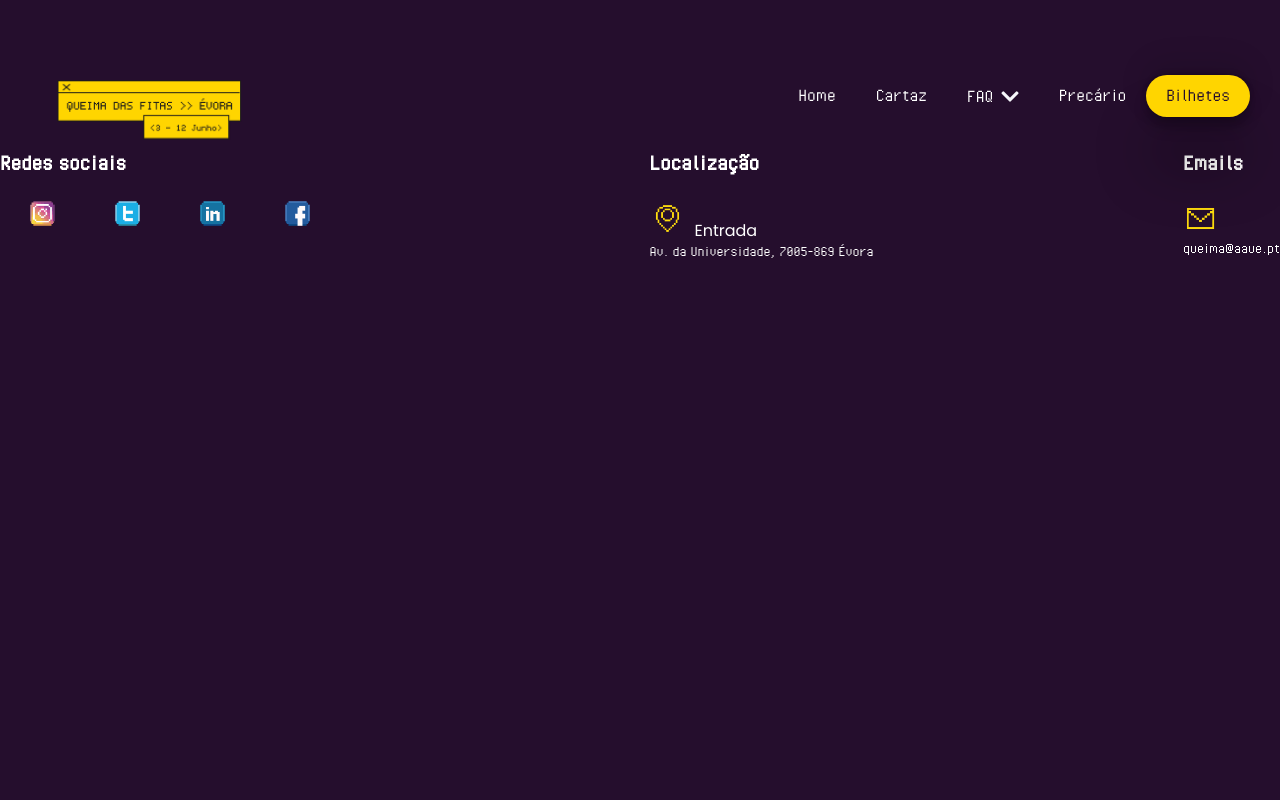
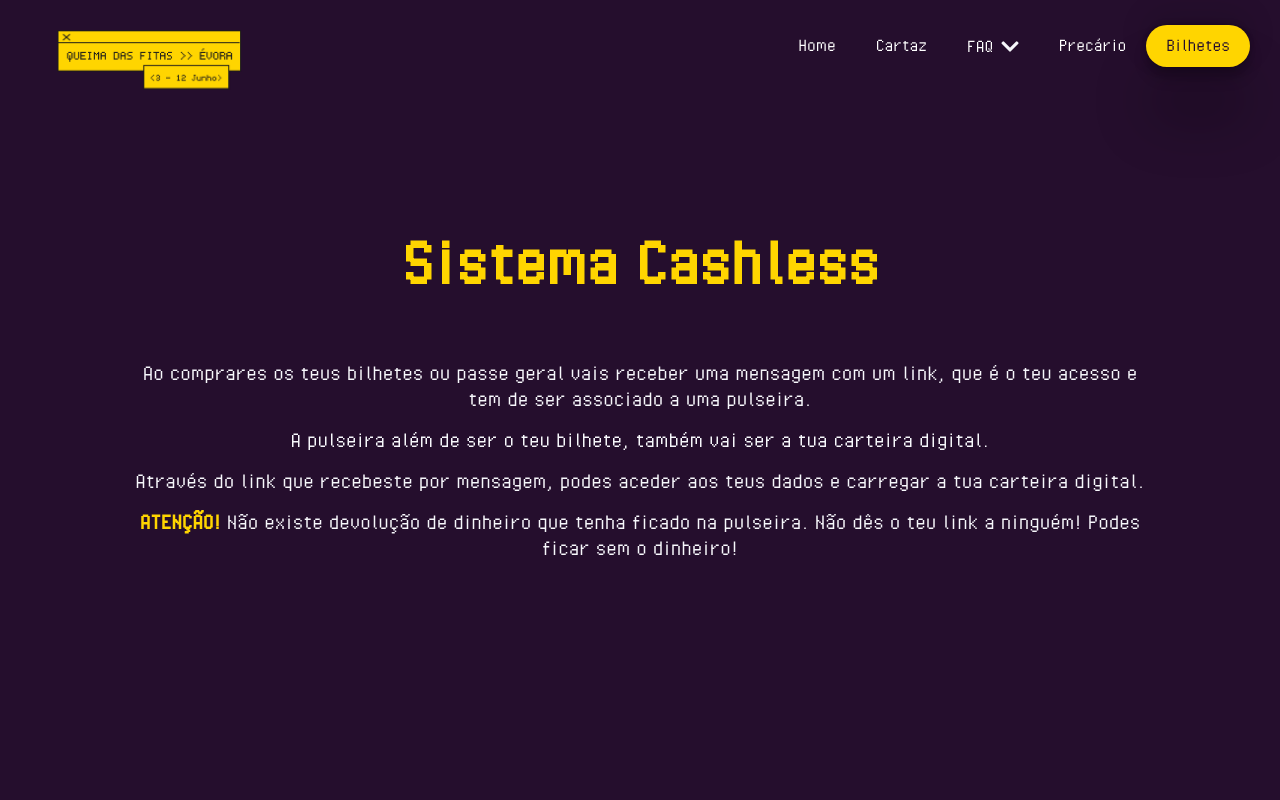
Before and after one commit to MrValraven/queima22, a React (Vite) app: page /cashless in a window 1280 px wide. Shown: the top 800 px of the page. Built offline with nearby package versions, Linux system fonts and the light colour scheme.

Commit message:
added faqs

```diff
--- a/src/App.jsx
+++ b/src/App.jsx
@@ -8,6 +8,9 @@ import Home from "./pages/Home/Home";
 import "./App.scss";
 import Cartaz from "./pages/Cartaz/Cartaz";
 import Precario from "./pages/Precario/Precario";
+import Cashless from "./pages/Cashless/Cashless";
+import Ecocopo from "./pages/Ecocopo/Ecocopo";
+import ComoChegar from "./pages/ComoChegar/ComoChegar";
 
 const App = () => {
   const appRef = useRef(null);
@@ -18,6 +21,9 @@ const App = () => {
         <Route exact path="/" element={<Home />} />
         <Route exact path="/cartaz" element={<Cartaz />} />
         <Route exact path="/precario" element={<Precario />} />
+        <Route exact path="/comochegar" element={<ComoChegar />} />
+        <Route exact path="/ecocopo" element={<Ecocopo />} />
+        <Route exact path="/cashless" element={<Cashless />} />
       </Routes>
       <Footer />
     </div>
--- a/src/components/Slider/styles.scss
+++ b/src/components/Slider/styles.scss
@@ -15,7 +15,7 @@
 
   img {
     width: 50%;
-    border-radius: 2rem;
+
     pointer-events: none;
   }
 
--- a/src/pages/Cashless/Cashless.jsx
+++ b/src/pages/Cashless/Cashless.jsx
@@ -1,15 +1,27 @@
 import React from "react";
+
+import "./styles.scss";
 
 const Cashless = () => {
   return (
-    <div>
-      Ao comprares os teus bilhetes ou passe geral vais receber uma mensagem com
-      um link, que é o teu acesso e tem de ser associado a uma pulseira. A
-      pulseira além de ser o teu bilhete, também vai ser a tua carteira digital.
-      Através do link que recebeste por mensagem, podes aceder aos teus dados e
-      carregar a tua carteira digital. ATENÇÃO! Não existe devolução de dinheiro
-      que tenha ficado na pulseira. Não dês o teu link a ninguém! Podes ficar
-      sem o dinheiro!
+    <div className="cashless">
+      <h1>Sistema Cashless</h1>
+      <p>
+        Ao comprares os teus bilhetes ou passe geral vais receber uma mensagem
+        com um link, que é o teu acesso e tem de ser associado a uma pulseira.
+      </p>
+      <p>
+        A pulseira além de ser o teu bilhete, também vai ser a tua carteira
+        digital.
+      </p>
+      <p>
+        Através do link que recebeste por mensagem, podes aceder aos teus dados
+        e carregar a tua carteira digital.
+      </p>
+      <p>
+        <span>ATENÇÃO!</span> Não existe devolução de dinheiro que tenha ficado
+        na pulseira. Não dês o teu link a ninguém! Podes ficar sem o dinheiro!
+      </p>
     </div>
   );
 };
--- /dev/null
+++ b/src/pages/Cashless/styles.scss
@@ -0,0 +1,26 @@
+@use "../../styles/colors";
+.cashless {
+  height: 100vh;
+  display: flex;
+  justify-content: center;
+  align-items: center;
+  flex-direction: column;
+  text-align: center;
+
+  h1 {
+    font-size: 72px;
+    color: colors.$mainYellow;
+    margin-bottom: 60px;
+  }
+
+  p {
+    width: 80%;
+    font-size: 24px;
+    margin-bottom: 15px;
+  }
+
+  span {
+    color: colors.$mainYellow;
+    font-weight: bold;
+  }
+}
--- /dev/null
+++ b/src/pages/ComoChegar/ComoChegar.jsx
@@ -0,0 +1,7 @@
+import React from "react";
+
+const ComoChegar = () => {
+  return <div>ComoChegar</div>;
+};
+
+export default ComoChegar;
--- a/src/pages/Ecocopo/Ecocopo.jsx
+++ b/src/pages/Ecocopo/Ecocopo.jsx
@@ -1,12 +1,22 @@
 import React from "react";
+
+import "./styles.scss";
 
 const Ecocopo = () => {
   return (
-    <div>
-      Como posso beber no recinto? Podes levar o teu ecocopo ou podes adquirir
-      um no recinto. ATENÇÃO! Só será permitida a venda de bebida em ecocopos de
-      20cl. Caso o teu ecocopo fique sujo, não te preocupes, porque temos pontos
-      de lavagem no recinto. Nota: O ecocopo não se devolve!
+    <div className="ecocopo">
+      <h1>Como posso beber no recinto?</h1>
+
+      <p> Podes levar o teu ecocopo ou podes adquirir um no recinto.</p>
+      <p> ATENÇÃO! Só será permitida a venda de bebida em ecocopos de 20cl. </p>
+      <p>
+        Caso o teu ecocopo fique sujo, não te preocupes, porque temos pontos de
+        lavagem no recinto.
+      </p>
+
+      <p>
+        <span>Nota:</span>O ecocopo não se devolve!
+      </p>
     </div>
   );
 };
--- /dev/null
+++ b/src/pages/Ecocopo/styles.scss
@@ -0,0 +1,38 @@
+@use "../../styles/colors";
+.ecocopo {
+  display: flex;
+  justify-content: center;
+  align-items: center;
+  flex-direction: column;
+  height: 100vh;
+  padding: 50px;
+  text-align: center;
+
+  h1 {
+    font-size: 72px;
+    color: colors.$mainYellow;
+    margin-bottom: 60px;
+  }
+
+  p {
+    width: 80%;
+    font-size: 24px;
+    margin-bottom: 10px;
+    text-align: center;
+  }
+
+  span {
+    font-weight: bold;
+    letter-spacing: 1px;
+    color: colors.$mainYellow;
+  }
+}
+@media (max-width: 600px) {
+  .ecocopo {
+    padding: 10px;
+
+    p {
+      width: 100%;
+    }
+  }
+}
```
